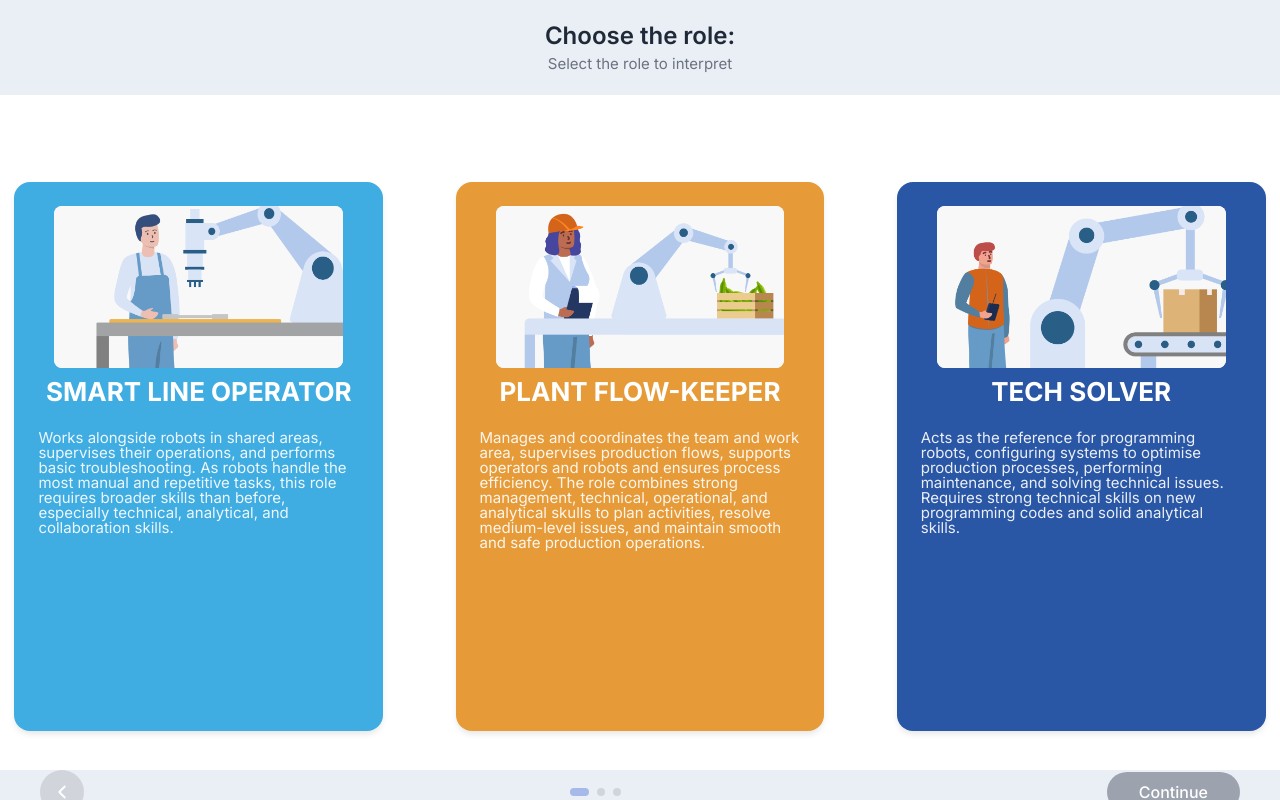
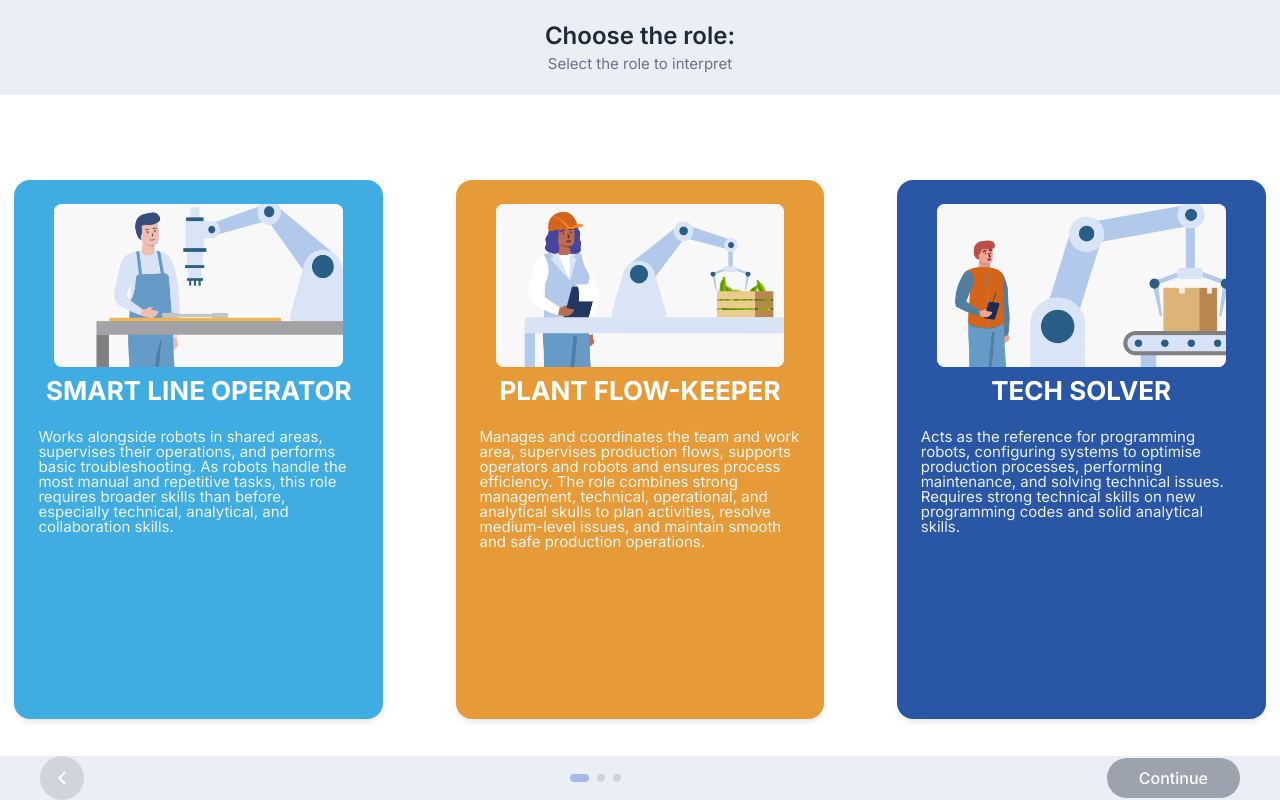
Before and after one commit to lucacappello-sys/ImageGenHARTU, a React (Vite) app: page / in a window 1280 px wide. Both pictures are taken after a click on the button "START". Built offline with nearby package versions, Linux system fonts and the light colour scheme; no server answers.

Commit message:
Remove height from role selection footer container

```diff
--- a/src/Pages/RoleSelectionPage.css
+++ b/src/Pages/RoleSelectionPage.css
@@ -173,7 +173,7 @@
 /* Footer Container - Full Width */
 .role-selection-footer-container {
   width: 100%;
-  height: 30px;
+
   background: #EAEFF6;
   flex-shrink: 0;
 }
```
